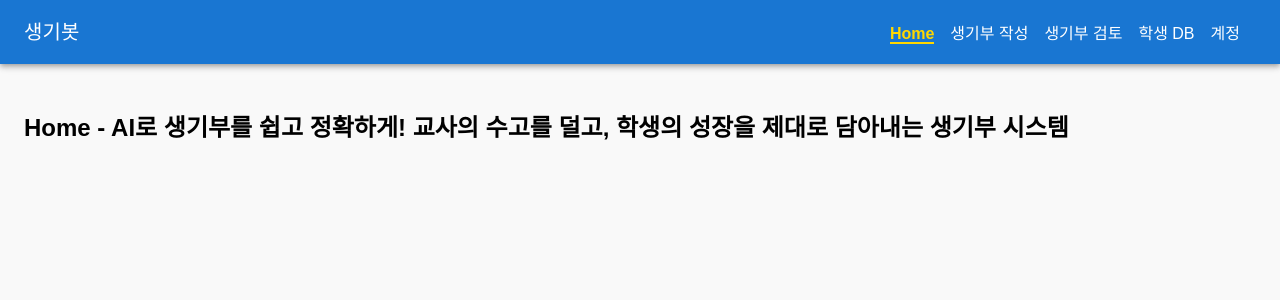
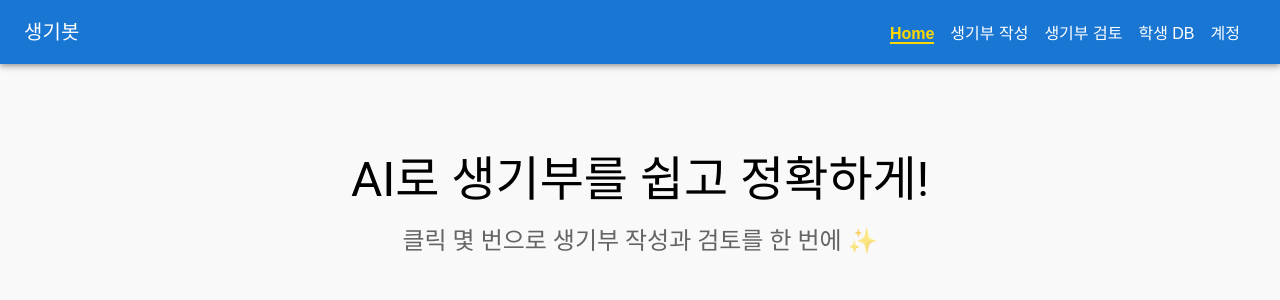
Before and after one commit to kthym/web-homepage, a React (Create React App) app: page / in a window 1280 px wide. Shown: the top 300 px of the page. Built offline with nearby package versions, Linux system fonts and the light colour scheme.

Commit message:
home화면 문구수정

```diff
--- a/src/pages/Home.jsx
+++ b/src/pages/Home.jsx
@@ -1,4 +1,28 @@
+import React from 'react';
+import { Box, Typography } from '@mui/material';
+
 function Home() {
-    return <h2>Home - AI로 생기부를 쉽고 정확하게! 교사의 수고를 덜고, 학생의 성장을 제대로 담아내는 생기부 시스템</h2>;
-  }
-  export default Home;
+  return (
+    <Box
+      sx={{
+        height: '80vh',
+        display: 'flex',
+        flexDirection: 'column',
+        justifyContent: 'flex-start',
+        alignItems: 'center',
+        textAlign: 'center',
+        px: 2,
+        mt: 8
+      }}
+    >
+      <Typography variant="h3" component="h1" gutterBottom>
+        AI로 생기부를 쉽고 정확하게!
+      </Typography>
+      <Typography variant="h5" color="text.secondary">
+        클릭 몇 번으로 생기부 작성과 검토를 한 번에 ✨
+      </Typography>
+    </Box>
+  );
+}
+
+export default Home;
```
